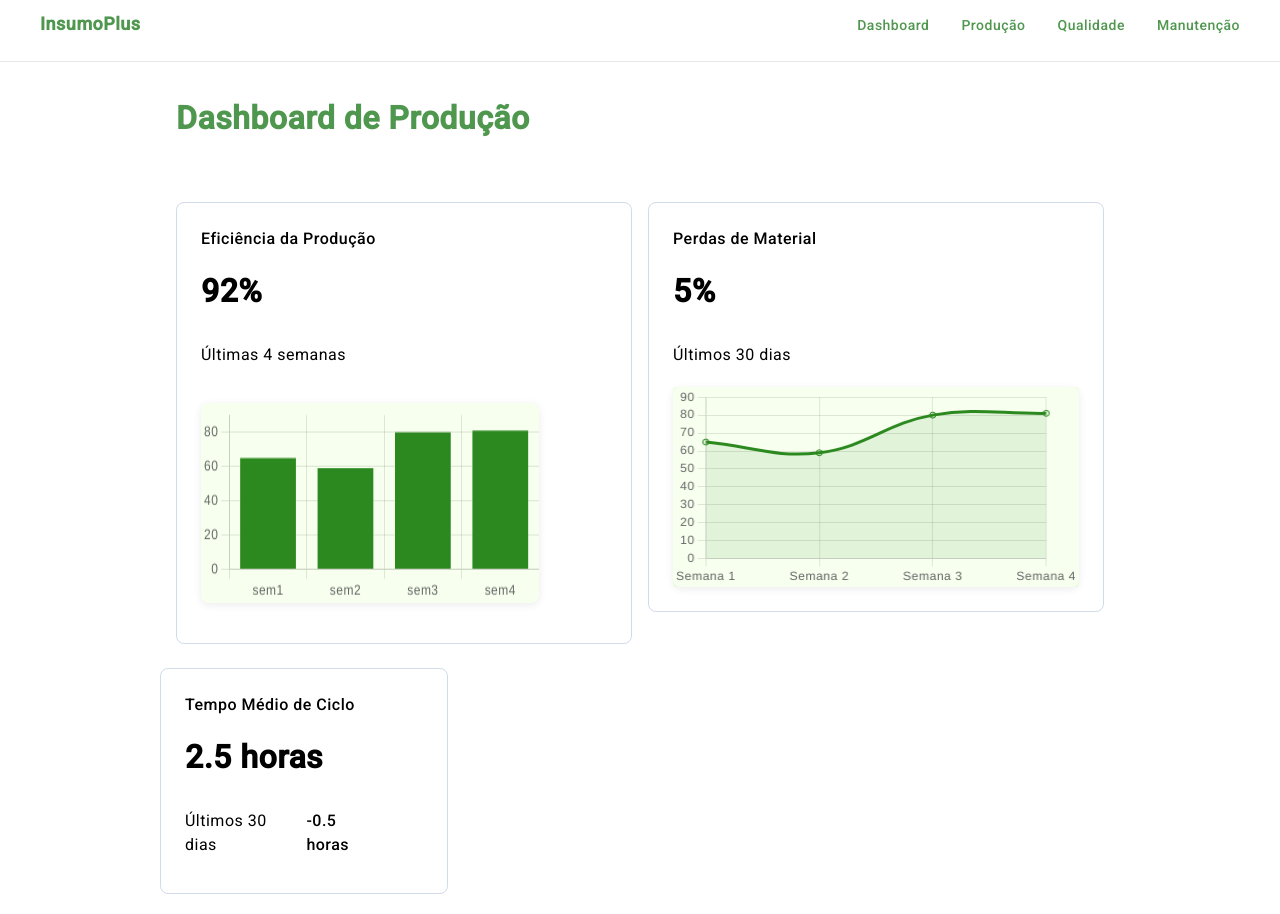
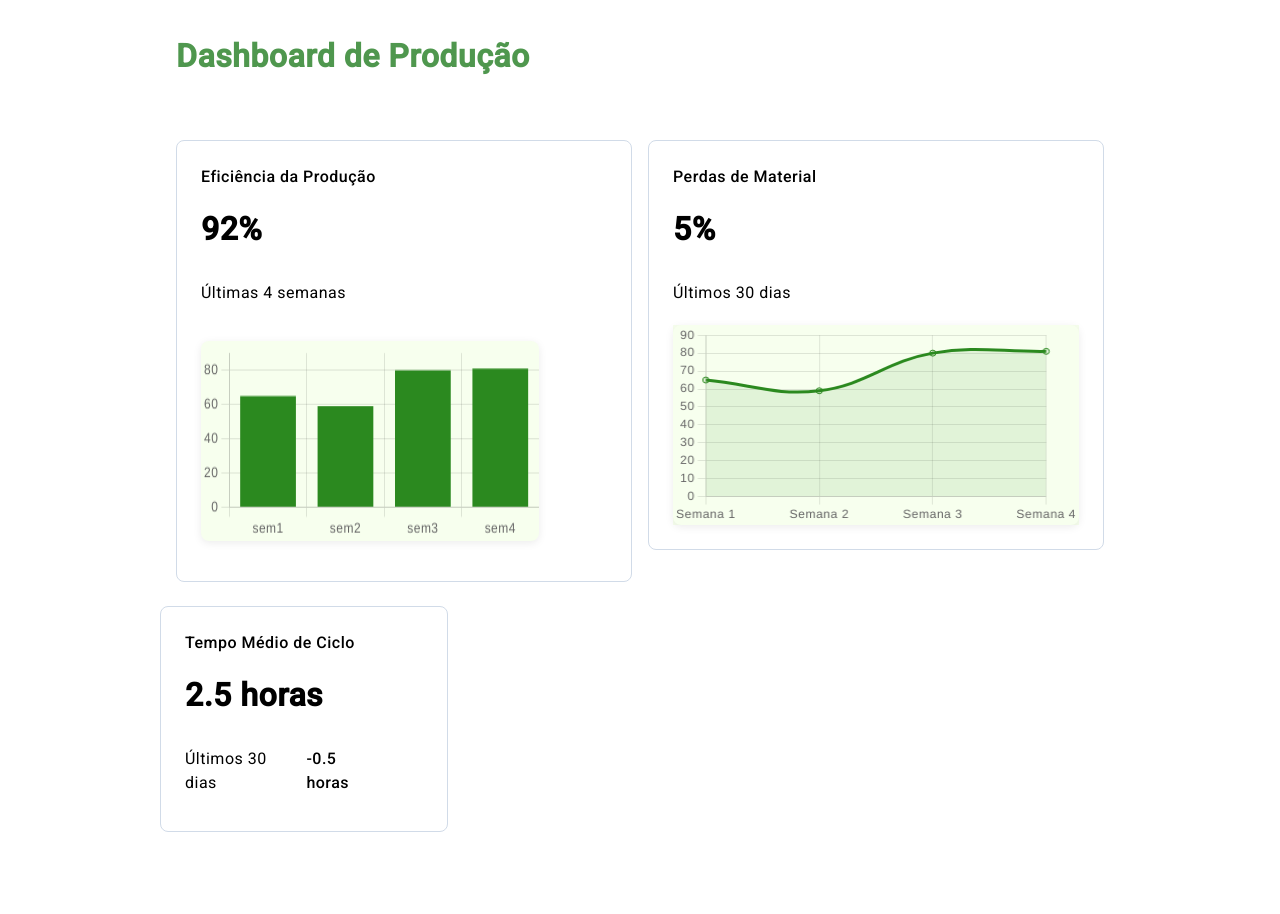
Before and after one commit to reisjuliana/web-app, an Angular app in the folder frontend/: page /dashboard in a window 1280 px wide. After the commit the page ends 852 px from the top, so only its background shows below. Built offline with nearby package versions, Linux system fonts and the light colour scheme; sample sign-in values are in the browser's storage.

Commit message:
ajustes para incluir a dashboard

```diff
--- a/frontend/src/app/app.routes.ts
+++ b/frontend/src/app/app.routes.ts
@@ -2,6 +2,7 @@ import { Routes } from '@angular/router';
 import { ProductEntryComponent } from './components/product-entry/product-entry.component';
 import { UserRegistrationComponent } from './components/user-registration/user-registration.component';
 import { authGuard } from './guards/auth.guards';
+import { DashboardComponent } from './dashboard/dashboard.component';
 
 export const routes: Routes = [
   { path: '', redirectTo: '/login', pathMatch: 'full' },
@@ -15,6 +16,10 @@ export const routes: Routes = [
     component: UserRegistrationComponent,
     canActivate: [authGuard],
   },
+  { path: 'dashboard',
+    component: DashboardComponent,
+    canActivate: [authGuard],
+  },
   {
     path: 'login',
     loadComponent: () =>
@@ -22,5 +27,4 @@ export const routes: Routes = [
         (m) => m.LoginComponent
       ),
   },
-  { path: 'dashboard', loadComponent: () => import('./dashboard/dashboard.component').then(m => m.DashboardComponent) },
 ];
--- a/frontend/src/app/components/login/login.component.ts
+++ b/frontend/src/app/components/login/login.component.ts
@@ -48,7 +48,7 @@ export class LoginComponent {
         this.loginSuccess = true;
         localStorage.setItem('accessToken', res.accessToken);
         console.log('chegou até aqui');
-        this.router.navigate(['/product-entry']);
+        this.router.navigate(['/dashboard']);
       },
       error: (err: any) => {
         console.error('Erro no login:', err);
--- a/frontend/src/app/dashboard/dashboard.component.html
+++ b/frontend/src/app/dashboard/dashboard.component.html
@@ -9,25 +9,6 @@
 <body>
   <div class="node-1">
     <div class="depth-1-frame-0-2">
-      <div class="depth-2-frame-0-3">
-          <div class="depth-4-frame-1-11">
-            <p class="bar-title-name"><span class="text-rgb-13-20-28">InsumoPlus</span></p>
-          </div>
-        <div class="depth-3-frame-1-13">
-            <div class="depth-5-frame-0-15">
-              <p class="bar-title-menu"><span class="text-rgb-13-20-28">Dashboard</span></p>
-            </div>
-            <div class="depth-5-frame-1-17">
-              <p class="bar-title-menu"><span class="text-rgb-13-20-28">Produção</span></p>
-            </div>
-            <div class="depth-5-frame-3-19">
-              <p class="bar-title-menu"><span class="text-rgb-13-20-28">Qualidade</span></p>
-            </div>
-            <div class="depth-5-frame-4-21">
-              <p class="bar-title-menu"><span class="text-rgb-13-20-28">Manutenção</span></p>
-            </div>
-        </div>
-      </div>
       <div class="depth-2-frame-1-25">
         <div class="depth-3-frame-0-26">
           <div class="depth-4-frame-0-27">
```
